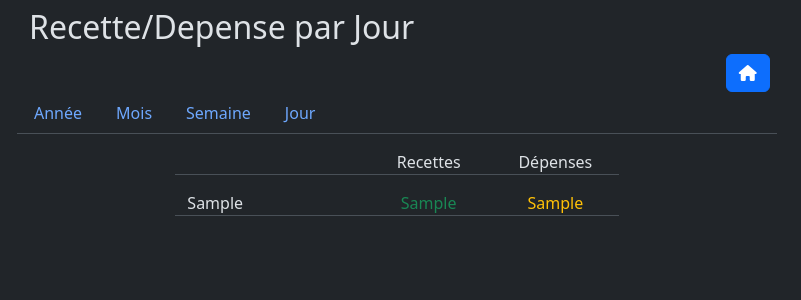
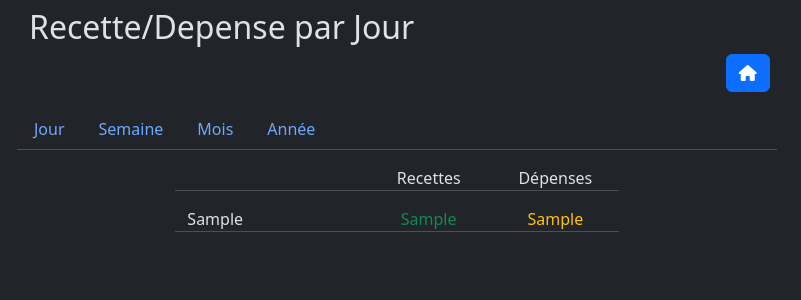
Before and after one commit to tp38/retouches, a Django app: template gestion/templates/gestion/recettesDepensesBy.html in a window 1280 px wide. Shown: the part 56-356 px from the top of the page, without its empty margins (243-1044 px from the left). Run offline with Django 5.2, Linux system fonts and the light colour scheme; the template is opened without the code that fills it: most values are stand-ins (such as "Sample title", 1, 10 or a date in 2020); parts of the project's set-up code (start-up, migrations or seed data) failed here and were passed over; some libraries are stand-ins or nearby versions.

Commit message:
retouches d'agencement graphique sur les recettes/depenses

```diff
--- a/gestion/templates/gestion.html
+++ b/gestion/templates/gestion.html
@@ -37,7 +37,7 @@
                   </a>
                   <ul class="dropdown-menu">
                     <a class="dropdown-item" aria-current="page" href="{% url 'unchecked' 'none' %}">Non pointés</a>
-                    <a class="dropdown-item" aria-current="page" href="{% url 'recettes_depenses' 3 %}">Recettes/Dépenses</a>
+                    <a class="dropdown-item" aria-current="page" href="{% url 'recettes_depenses' 4 %}">Recettes/Dépenses</a>
                     <a class="dropdown-item" aria-current="page" href="{% url 'in_out_by_day' %}">Entrées-Sorties</a>
                     <a class="dropdown-item" aria-current="page" href="{% url 'town-list' %}">Villes</a>
                   </ul>
--- a/gestion/templates/gestion/recettesDepensesBy.html
+++ b/gestion/templates/gestion/recettesDepensesBy.html
@@ -11,33 +11,33 @@
               <a class="btn btn-primary" role="submit" href="{% url 'synthese' %}" data-toggle="tooltip" title="Retour à la synthèse"><i class="fa-solid fa-house"></i></a>
             </div>
           </div>
-          <div class="row">
+          <div class="row mt-3">
             <ul class="nav nav-tabs">
               <li class="nav-item">
-                <a href="{% url 'recettes_depenses' 1 %}" class="nav-link {% if group == 1 %}active{% endif %}" aria-selected="{% if group == 1 %}true{% else %}false{% endif %}">Année</a>
+                <a href="{% url 'recettes_depenses' 4 %}" class="nav-link {% if group == 4 %}active{% endif %}" aria-selected="{% if group == 4 %}true{% else %}false{% endif %}" aria-disabled="{% if group == 4 %}true{% else %}false{% endif %}">Jour</a>
               </li>
               <li class="nav-item">
-                <a href="{% url 'recettes_depenses' 2 %}" class="nav-link {% if group == 2 %}active{% endif %}" aria-selected="{% if group == 2 %}true{% else %}false{% endif %}" >Mois</a>
+                <a href="{% url 'recettes_depenses' 3 %}" class="nav-link {% if group == 3 %}active{% endif %}" aria-selected="{% if group == 3 %}true{% else %}false{% endif %}" aria-disabled="{% if group == 3 %}true{% else %}false{% endif %}" >Semaine</a>
               </li>
               <li class="nav-item">
-                <a href="{% url 'recettes_depenses' 3 %}" class="nav-link {% if group == 3 %}active{% endif %}" aria-selected="{% if group == 3 %}true{% else %}false{% endif %}" >Semaine</a>
+                <a href="{% url 'recettes_depenses' 2 %}" class="nav-link {% if group == 2 %}active{% endif %}" aria-selected="{% if group == 2 %}true{% else %}false{% endif %}" aria-disabled="{% if group == 2 %}true{% else %}false{% endif %}" >Mois</a>
               </li>
               <li class="nav-item">
-                <a href="{% url 'recettes_depenses' 4 %}" class="nav-link {% if group == 4 %}active{% endif %}" aria-selected="{% if group == 4 %}true{% else %}false{% endif %}" >Jour</a>
+                <a href="{% url 'recettes_depenses' 1 %}" class="nav-link{% if group == 1 %}active{% endif %}" aria-selected="{% if group == 1 %}true{% else %}false{% endif %}" aria-disabled="{% if group == 1 %}true{% else %}false{% endif %}" >Année</a>
               </li>
             </ul>
           </div>
           <div class="tab-contant" id="myTabContent" ></div>
           <div class="row mt-3 justify-content-center">
-            <div class="col-sm-3 border-bottom"></div>
-            <div class="col-sm-2 text-center border-bottom">Recettes</div>
-            <div class="col-sm-2 text-center border-bottom">Dépenses</div>
+            <div class="col-6 col-sm-3 border-bottom"></div>
+            <div class="col-2 col-sm-2 text-center border-bottom text-truncate">Recettes</div>
+            <div class="col-4 col-sm-2 text-center border-bottom text-truncate">Dépenses</div>
           </div>
           {% for period in rows %}
           <div class="row mt-3 justify-content-center">
-            <div class="col-sm-3 border-bottom">{{ period.0 }}</div>
-            <div class="col-sm-2 text-center border-bottom text-success">{{ period.1 }}</div>
-            <div class="col-sm-2 text-center border-bottom text-warning">{{ period.2 }}</div>
+            <div class="col-6 col-sm-3 border-bottom">{{ period.0 }}</div>
+            <div class="col-2 col-sm-2 text-center border-bottom text-success">{{ period.1 }}</div>
+            <div class="col-4 col-sm-2 text-center border-bottom text-warning">{{ period.2 }}</div>
           </div>
           {% endfor %}
             </div>
```
